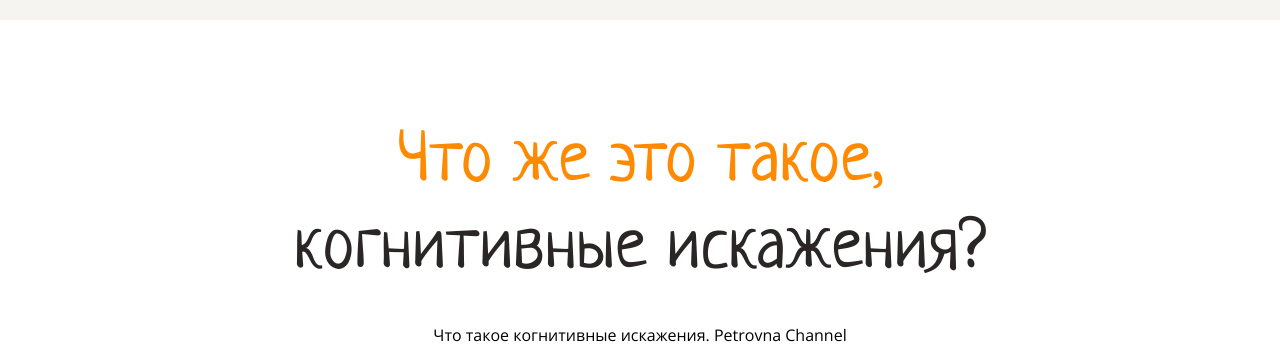
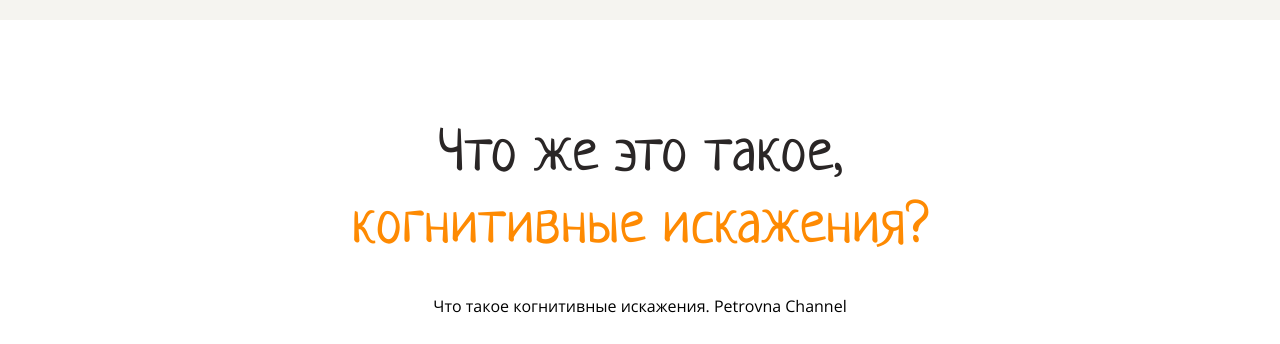
Before and after one commit to pisarevdmitry/layout-designer-project-lvl1, a website: page src/index.html in a window 1280 px wide. Shown: the part 900-1244 px from the top of the page. Drawn offline with Linux system fonts and the light colour scheme; grey boxes are pictures that could not be loaded.

Commit message:
fix video

```diff
--- a/src/index.html
+++ b/src/index.html
@@ -33,15 +33,15 @@
     <main>
         <section class="section distortion">
             <div class="container">
-                <h1 class="text-center distortion-header">
-                    <span class="primary">Что же это такое,</span><br/>
-                    <span class="dark">когнитивные искажения?</span>
-                </h1>
+                <h2 class="text-center distortion-header">
+                    <span class="dark">Что же это такое,</span><br/>
+                    <span class="primary">когнитивные искажения?</span>
+                </h2>
                 <p class="text-main text-center">Что такое когнитивные искажения. Petrovna Channel</p>
                 <iframe class="video" width="919" height="569" src="https://www.youtube.com/embed/jie9AizBqss" frameborder="0" allowfullscreen></iframe>
             </div>
         </section>
-        <navigation class="section section-dark section-nav">
+        <navigation class="section section-dark section-nav" id="navigation">
             <div class="container">
                 <ul class="cards">
                     <li class="card title-card white">
```
Also changed, not shown: 1 other file.
